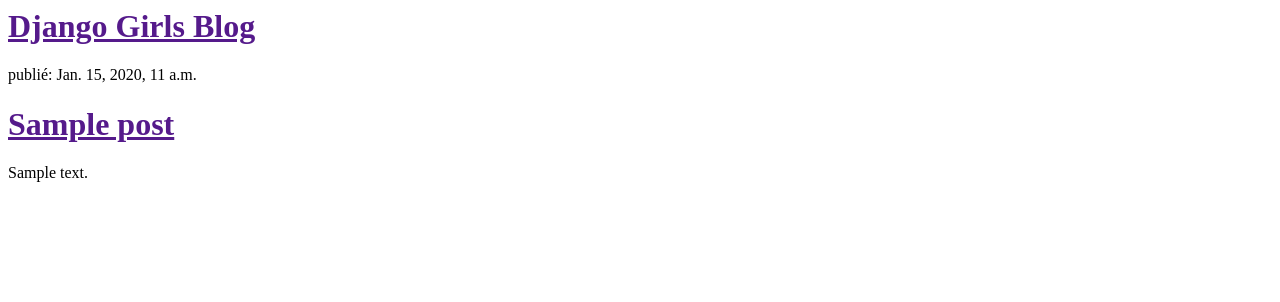
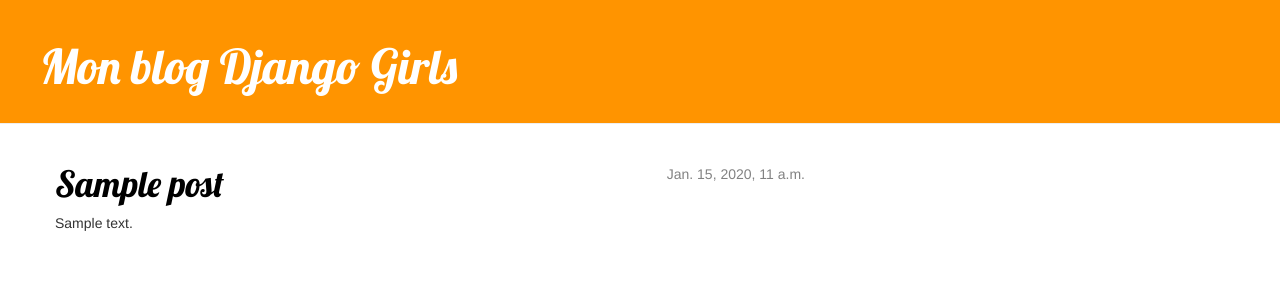
Before and after one commit to chasav/my-first-blog, a Django app: template blog/templates/blog/post_list.html in a window 1280 px wide. Shown: the top 302 px of the page. Run offline with Django 3.2, Linux system fonts and the light colour scheme; the template is opened without the code that fills it: values that come from a table or form of the project are taken from there, others are empty; tables that the repository leaves empty hold one stand-in row (values such as "Sample post"); some libraries are stand-ins or nearby versions.

Commit message:
J'ai ajouté view et template pour page detail post et le fichier CSS du site

```diff
--- /dev/null
+++ b/blog/static/css/blog.css
@@ -0,0 +1,49 @@
+
+
+.page-header {
+    background-color: #ff9400;
+    margin-top: 0;
+    padding: 20px 20px 20px 40px;
+}
+
+.page-header h1, .page-header h1 a, .page-header h1 a:visited, .page-header h1 a:active {
+    color: #ffffff;
+    font-size: 36pt;
+    text-decoration: none;
+}
+
+.content {
+    margin-left: 40px;
+}
+
+h1, h2, h3, h4 {
+    font-family: 'Lobster', cursive;
+}
+
+.date {
+    float: right;
+    color: #828282;
+}
+
+.save {
+    float: right;
+}
+
+.post-form textarea, .post-form input {
+    width: 100%;
+}
+
+.top-menu, .top-menu:hover, .top-menu:visited {
+    color: #ffffff;
+    float: right;
+    font-size: 26pt;
+    margin-right: 20px;
+}
+
+.post {
+    margin-bottom: 70px;
+}
+
+.post h1 a, .post h1 a:visited {
+    color: #000000;
+}
--- /dev/null
+++ b/blog/templates/blog/base.html
@@ -0,0 +1,28 @@
+{% load staticfiles %}
+
+<html>
+
+    <head>
+        <title>Mon blog DjangoGirls</title>
+        <link rel="stylesheet" href="//maxcdn.bootstrapcdn.com/bootstrap/3.2.0/css/bootstrap.min.css">
+        <link rel="stylesheet" href="//maxcdn.bootstrapcdn.com/bootstrap/3.2.0/css/bootstrap-theme.min.css">
+        <link href="http://fonts.googleapis.com/css?family=Lobster&subset=latin,latin-ext" rel="stylesheet" type="text/css">
+        <link rel="stylesheet" href="{% static 'css/blog.css' %}">
+
+    </head>
+
+    <body>
+        <div class="page-header">
+            <h1><a href="/">Mon blog Django Girls</a></h1>
+        </div>
+        <div class="content container">
+            <div class="row">
+                <div class="col-md-8">
+                    {% block content %}
+                    {% endblock %}
+                </div>
+            </div>
+        </div>
+    </body>
+
+</html>
--- a/blog/templates/blog/post_list.html
+++ b/blog/templates/blog/post_list.html
@@ -1,18 +1,13 @@
-<html>
-    <head>
-        <title>Django Girls blog</title>
-    </head>
-    <body>
-        <div>
-            <h1><a href="">Django Girls Blog</a></h1>
-        </div>
-{% for post in posts %}
-        <div>
-            <p>publié: {{post.published_date}}</p>
-            <h1> <a href=""> {{post.title}}</a></h1>
-            <p> {{post.text|linebreaks}}
-        </div>
-{% endfor %}
+{% extends 'blog/base.html' %}
 
-    </body>
-</html>
+{% block content %}
+            {% for post in posts %}
+                <div class="post">
+                    <div class="date">
+                        {{ post.published_date }}
+                    </div>
+                    <h1><a href="{% url 'post_detail' pk=post.pk %}">{{ post.title }}</a></h1>
+                    <p>{{ post.text|linebreaks }}</p>
+                </div>
+            {% endfor %}
+{% endblock content %}
--- a/blog/urls.py
+++ b/blog/urls.py
@@ -2,5 +2,6 @@
 from . import views
 
 urlpatterns = [
-    url(r'^$', views.post_list, name='post_list'),
+	url(r'^$', views.post_list, name='post_list'),
+	url(r'^post/(?P<pk>[0-9]+)/$', views.post_detail, name='post_detail'),
 ]
```
Also changed, not shown: blog/templates/blog/post_detail.html (added, +13 -0 lines), blog/views.py (+6 -1 lines).
